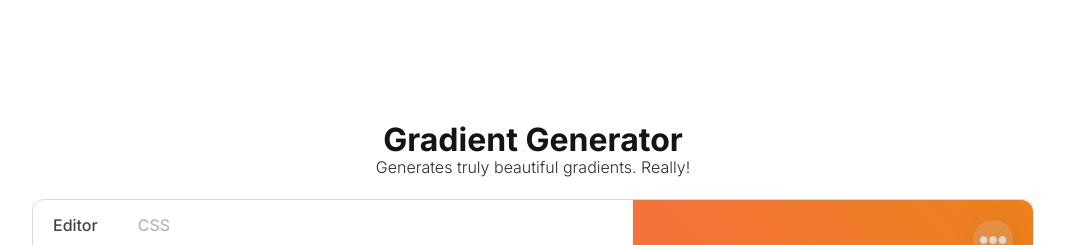
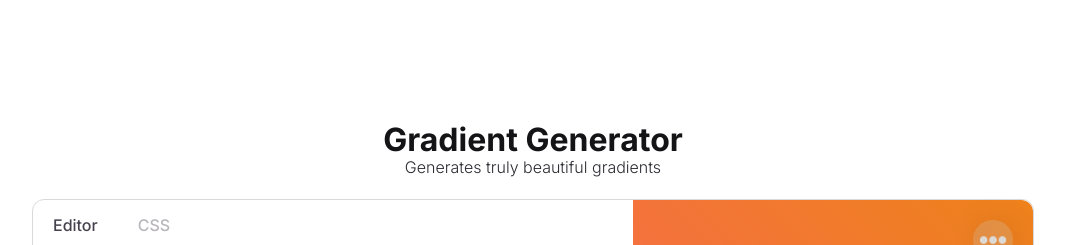
Before and after one commit to liskapolarni/gradient-generator, a Vue app: page / in a window 1280 px wide. Shown: the top 245 px of the page, without its empty margins (107-1172 px from the left). Built offline with nearby package versions, Linux system fonts and the light colour scheme.

Commit message:
production build fix 2

```diff
--- a/public/json/messages.json
+++ b/public/json/messages.json
@@ -3,7 +3,7 @@
     "en": {
 
         "title": "Gradient Generator",
-        "subtitle": "Generates truly beautiful gradients. Really!",
+        "subtitle": "Generates truly beautiful gradients",
 
         "color": "color",
         "position": "position",
@@ -25,7 +25,7 @@
     "cz": {
 
         "title": "Generátor barevných přechodů",
-        "subtitle": "Vytváří opravdu skvělé přechody. Doopravdy!",
+        "subtitle": "Vytváří opravdu báječné přechody",
 
         "color": "barva",
         "position": "pozice",
--- a/src/components/Display.vue
+++ b/src/components/Display.vue
@@ -61,7 +61,7 @@ export default {
     @include absolutefull();
 
     z-index: 100;
-    background-image: url('/assets/transparent.png');
+    background-image: url('../../public/assets/transparent.png');
 }
 
 #gradient {
```
